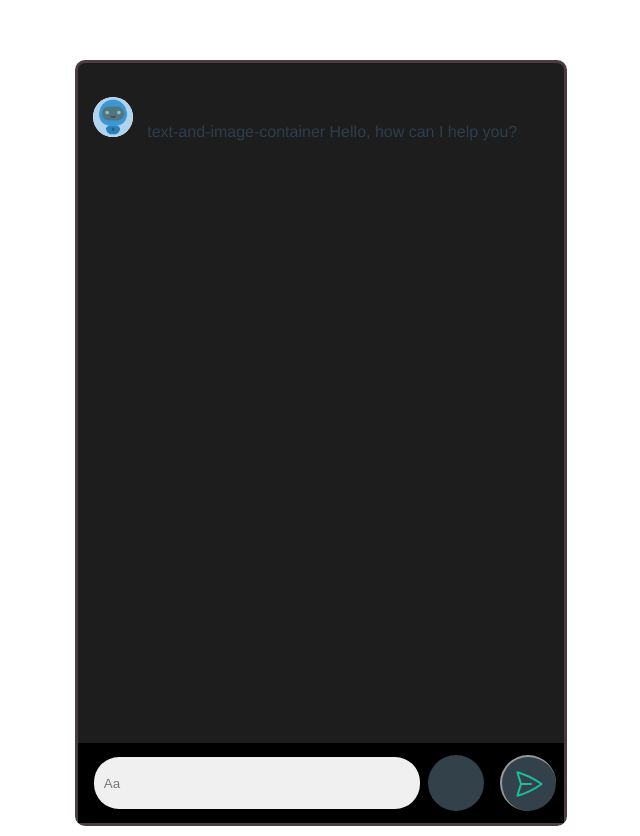
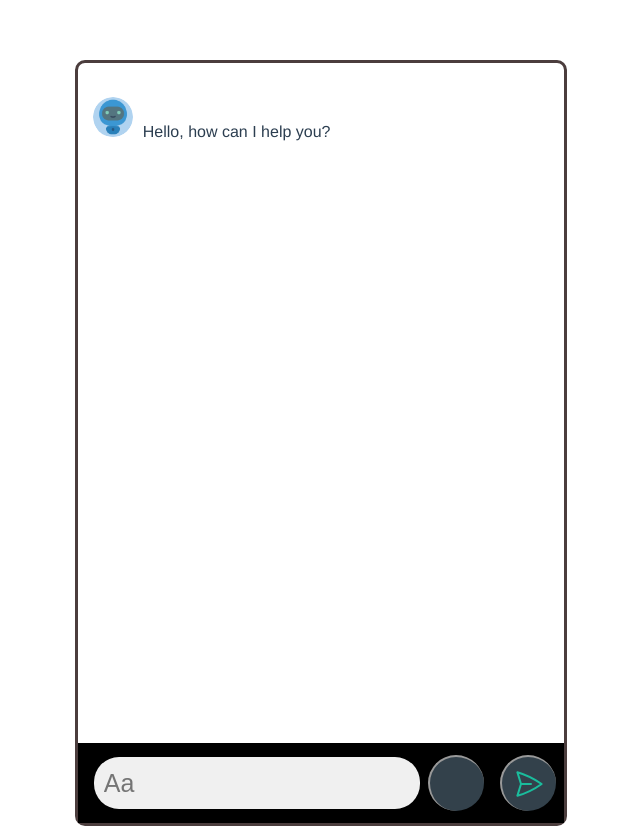
Before and after one commit to said-abdi-dev/Chatbot.ai, a Vue app in the folder vue/: page / in a window 1280 px wide. Shown: the whole page, without its empty margins (319-959 px from the left). Built offline with nearby package versions, Linux system fonts and the light colour scheme.

Commit message:
pushing my frontent changes

```diff
--- a/vue/src/components/ChatBot.vue
+++ b/vue/src/components/ChatBot.vue
@@ -16,7 +16,7 @@
             <div class="bot-image">
               <img src="img/botIcon.png" alt="Bot Icon" class="message-icon" />
             </div>
-            text-and-image-container
+
             <p class="message-text">Hello, how can I help you?</p>
           </div>
         </li>
@@ -69,8 +69,6 @@
               </svg>
             </div>
           </div>
-
-
         </li>
       </ul>
       <!-- text to speech/voice -->
@@ -85,6 +83,7 @@
         <!-- <button /> -->
       </div>
     </section>
+
     <div class="chat-input-bar">
       <input
         class="chat-input"
@@ -93,7 +92,11 @@
         v-model="message"
         @keyup.enter="sendMessage"
       />
-            <div class="btn-wrapper" v-if="audioTracking == true" @click="startRecognition">
+      <button
+        class="btn-wrapper"
+        v-if="audioTracking == true"
+        @click="startRecognition"
+      >
         <svg
           class="btn-standard"
           xmlns="http://www.w3.org/2000/svg"
@@ -104,8 +107,8 @@
         >
           <!-- SVG path data here -->
         </svg>
-      </div>
-      <div class="btn-wrapper" v-else @click="stopSpeaking">
+      </button>
+      <button class="btn-wrapper" v-else @click="speakResponse">
         <svg
           class="btn-standard"
           xmlns="http://www.w3.org/2000/svg"
@@ -114,9 +117,9 @@
           stroke-width="1.5"
           stroke="currentColor"
         >
-    <!-- SVG path data here -->
+          <!-- SVG path data here -->
         </svg>
-      </div>
+      </button>
 
       <!-- what is this line doing JM (:disabled="message.trim() === ''") -->
       <button
@@ -163,7 +166,10 @@ export default {
       transcribedText: "",
       responseMessage: "", // response message displayed from server
       switchValue: false,
-      audioTracking: true // tells whether the audio is currently being recorded
+      audioTracking: true, // tells whether the audio is currently being recorded
+
+      isSpeaking: false,
+      speech: window.speechSynthesis,
     };
   },
   mounted() {
@@ -172,10 +178,6 @@ export default {
   },
   methods: {
     // Method to initialize speech recognition
-
-
-
-
 
     initializeRecognition() {
       // Check if SpeechRecognition is supported in the browser
@@ -226,27 +228,38 @@ export default {
     // },
     // Method to start speech recognition
     startRecognition() {
+      console.log("We reached startReconginition");
       this.audioTracking = true;
       if (this.recognition) {
         this.recognition.start(); // Start speech recognition
       }
     },
+
+    stopRecognition() {
+      console.log("reached stoprecognition");
+      this.recognition.stop();
+    },
+
     // Method to generate and speak a response
     speakResponse() {
+      console.log("reached speakResponse");
       this.audioTracking = false;
       // Check if SpeechSynthesisUtterance is supported in the browser
       if ("SpeechSynthesisUtterance" in window) {
-        // Create a new SpeechSynthesisUtterance instance with the transcribed text
-        const utterance = new SpeechSynthesisUtterance(this.responseMessage);
-        // Use the browser's speech synthesis to speak the utterance
-        window.speechSynthesis.speak(utterance);
+        if (this.speech.speaking) {
+          //we check if currently speaking, if so, cancel it/stop
+          this.speech.cancel();
+        } else {
+          // Create a new SpeechSynthesisUtterance instance with the transcribed text
+          const utterance = new SpeechSynthesisUtterance(this.responseMessage);
+          // Use the browser's speech synthesis to speak the utterance
+          this.speech.speak(utterance);
+        }
       } else {
         console.error("Speech synthesis is not supported in this browser.");
       }
     },
-    stopSpeaking() {
-      window.speechSynthesis.cancel();
-    },
+
     handleSuggestionButton() {
       let longResult = ChatBotResponseService.getChatbotSuggestions(
         this.subjectContext
@@ -310,9 +323,7 @@ export default {
         this.$refs.chatbox.scrollTop = this.$refs.chatbox.scrollHeight;
       });
     },
-
-
-}
+  },
 };
 </script>
 
@@ -331,7 +342,7 @@ div {
   flex-direction: column-reverse;
   flex-direction: column;
   list-style-type: none;
-  background-color: #1d1d1d;
+  background-color: white;
 }
 
 .message {
@@ -383,7 +394,7 @@ div {
   font-size: 1.3rem;
   text-align: left;
   background-color: #1e272c;
-  color: #b90000;
+  color: #f3f3f3;
   border-radius: 12px;
   align-self: flex-start;
 }
@@ -458,6 +469,8 @@ input {
   // border-bottom-left-radius: 4px;
   // border-radius: 12px;
   // font-size: 1.5rem;
+  font-family: Arial, Helvetica, sans-serif;
+  font-size: 25px;
 }
 
 .custom-button {
@@ -600,7 +613,7 @@ button {
 .btn-standard {
   height: 4vh;
   width: 8vw;
-  border-radius: 50%;
+  border-radius: 60%;
   color: #1abc9c;
 }
 </style>
```
